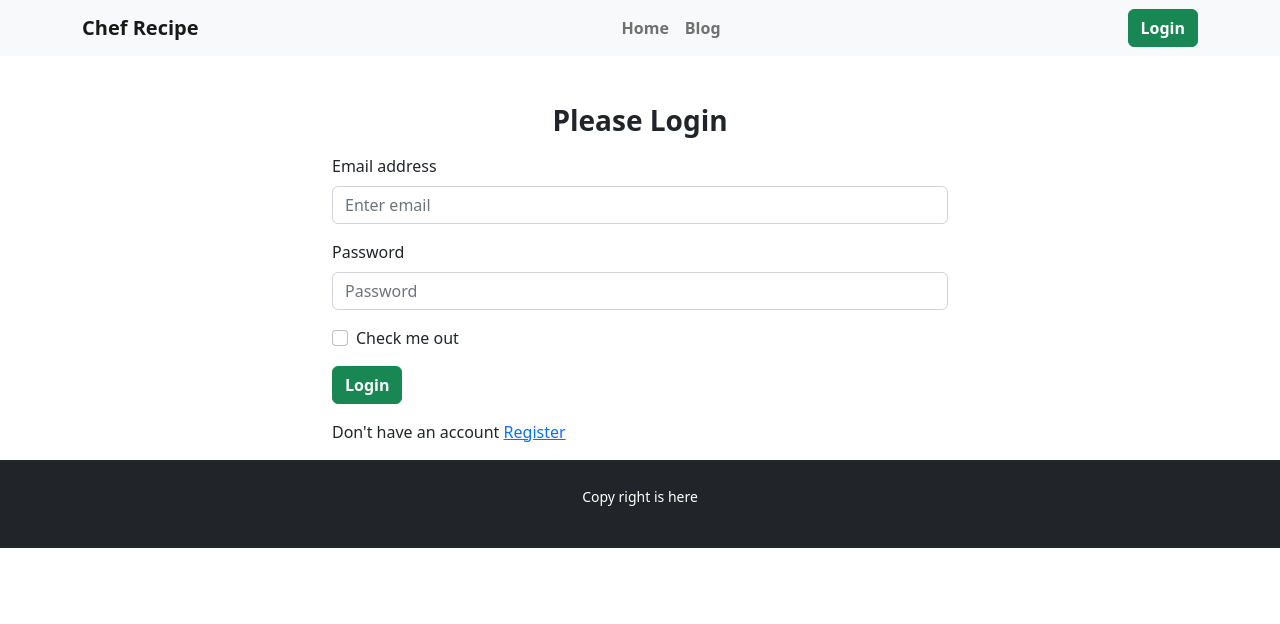
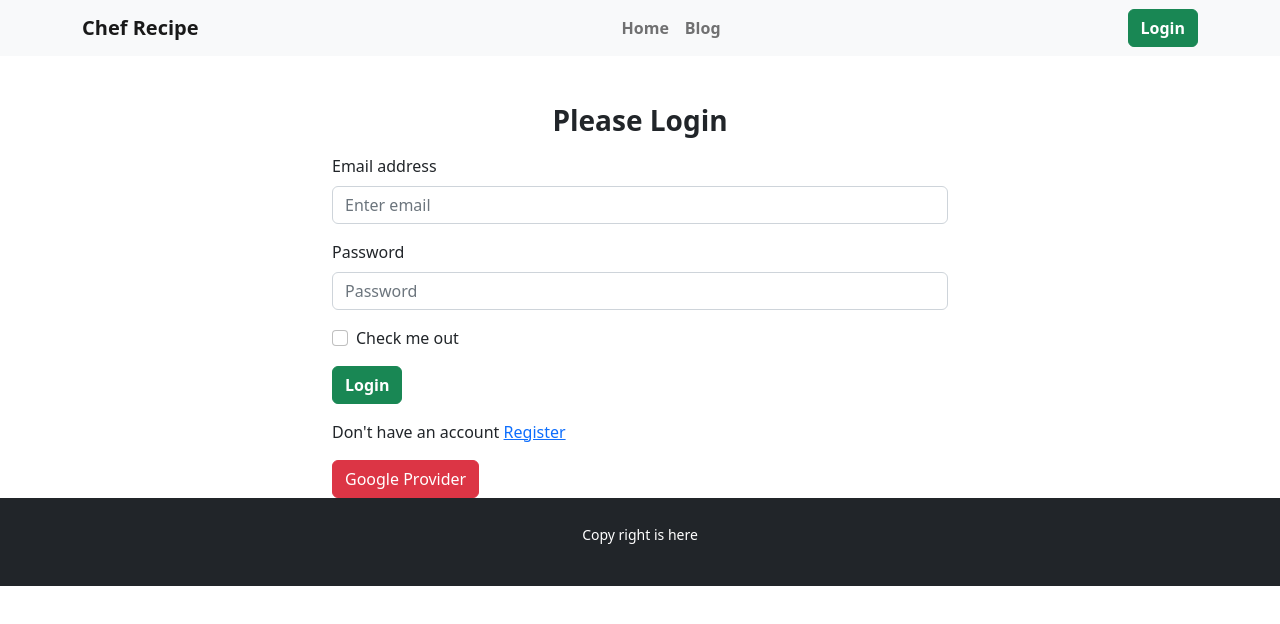
Before and after one commit to imranahmed20/chef-recipe-client, a React (Vite) app: page /login in a window 1280 px wide. Shown: the top 624 px of the page. Built offline with nearby package versions, Linux system fonts and the light colour scheme; no server answers.

Commit message:
google auth permition added

```diff
--- a/src/Component/Page/Login/Login.jsx
+++ b/src/Component/Page/Login/Login.jsx
@@ -4,12 +4,16 @@ import Button from 'react-bootstrap/Button';
 import Form from 'react-bootstrap/Form';
 import { Link, useLocation, useNavigate } from 'react-router-dom';
 import { AuthContext } from '../../Provider/AuthProvider';
+import { GoogleAuthProvider, getAuth, signInWithPopup } from 'firebase/auth';
+import app from '../../../firebase/Firebase';
 
+const auth = getAuth(app)
 const Login = () => {
     const { signIn } = useContext(AuthContext)
     const navigate = useNavigate()
     const location = useLocation()
     const from = location.state?.from?.pathname || '/'
+    const provider = new GoogleAuthProvider()
 
 
     const handleLogin = event => {
@@ -30,6 +34,19 @@ const Login = () => {
             })
 
     }
+
+    const handleGoogleLogin = () => {
+        signInWithPopup(auth, provider)
+            .then(result => {
+                const user = result.user;
+                console.log(user)
+                navigate(from)
+            })
+            .catch(error => {
+                console.log(error.message)
+            })
+    }
+
     return (
         <Container className='w-50 mx-auto mt-5'>
             <h3 className='text-center mb-3 fw-bold'>Please Login</h3>
@@ -53,6 +70,7 @@ const Login = () => {
                     Don't have an account <Link to='/register'>Register</Link>
                 </p>
             </Form>
+            <button className='btn btn-danger' onClick={handleGoogleLogin}>Google Provider</button>
         </Container>
     );
 };
--- a/src/Component/Provider/AuthProvider.jsx
+++ b/src/Component/Provider/AuthProvider.jsx
@@ -10,19 +10,23 @@ const AuthProvider = ({ children }) => {
     const [loading, setLoading] = useState(true)
 
     const createUser = (email, password) => {
+        setLoading(true)
         return createUserWithEmailAndPassword(auth, email, password)
     }
 
     const signIn = (email, password) => {
+        setLoading(true)
         return signInWithEmailAndPassword(auth, email, password)
     }
     const logOut = () => {
+        setLoading(true)
         return signOut(auth)
     }
 
     useEffect(() => {
         const unsubscribe = onAuthStateChanged(auth, loggedUser => {
             setUser(loggedUser)
+            setLoading(false)
         })
         return () => {
             unsubscribe()
--- a/src/Component/Share/Header/Header.jsx
+++ b/src/Component/Share/Header/Header.jsx
@@ -31,8 +31,8 @@ const Header = () => {
                             <Nav.Link href="/blog" className='fw-semibold'>Blog</Nav.Link>
                         </Nav>
                         <Form className="d-flex">
-                            <p>{user?.email}</p>
-                            {/* <img src={} alt="" /> */}
+                            {user && <Nav.Link href="#action2">{user.displayName}</Nav.Link>}
+
                             {user ?
                                 <Button className='fw-semibold' onClick={handleLogOut} variant="success">logOut</Button> :
                                 <Button variant="success">
```
